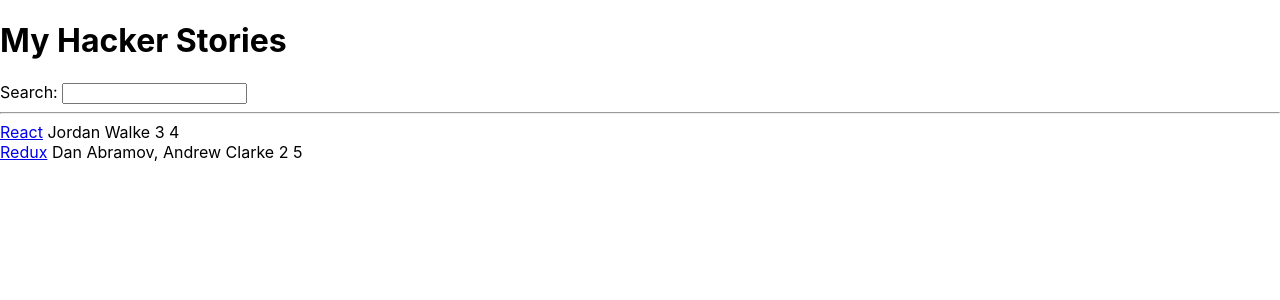
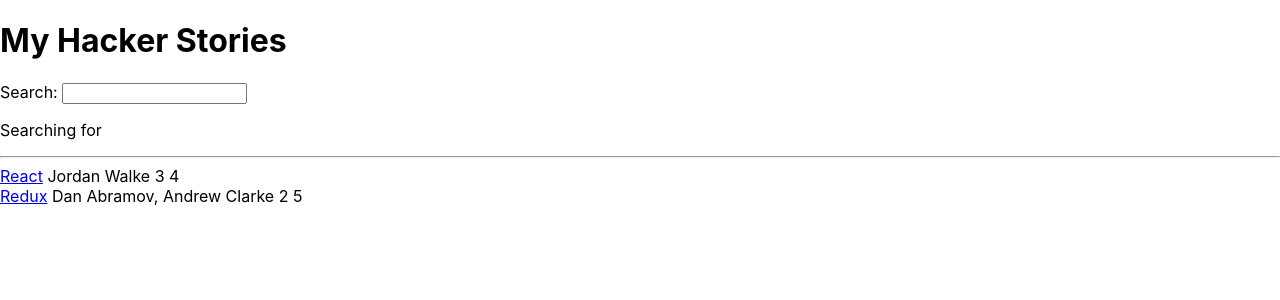
Before and after one commit to beingbing/road-to-react-examples, a React (Create React App) app in the folder hacker-stories/: page / in a window 1280 px wide. Shown: the top 300 px of the page. Built offline with nearby package versions, Linux system fonts and the light colour scheme.

Commit message:
thu 22 jul 21 | 05 | useState hook

```diff
--- a/hacker-stories/src/components/search.jsx
+++ b/hacker-stories/src/components/search.jsx
@@ -2,12 +2,15 @@
 
 const Search = () => {
 
-    const handleChange = event => console.log(event.target.value);
+    const [searchTerm, setSearchTerm] = React.useState('');
+
+    const handleChange = event => setSearchTerm(event.target.value);
 
     return (
         <React.Fragment>
             <label htmlFor="search">Search: </label>
             <input id="search" type="text" onChange={handleChange} />
+            <p>Searching for <strong>{searchTerm}</strong></p>
         </React.Fragment>
     );
 }
```
